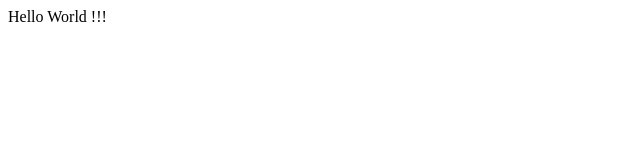
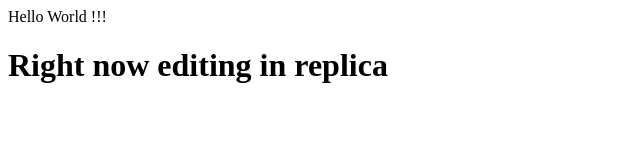
Before and after one commit to shivamsom2/my-project, a plain HTML site: page index.html in a window 1280 px wide. Shown: the whole page, without its empty margins (0-640 px from the left). Drawn offline with Linux system fonts and the light colour scheme.

Commit message:
replica changes

```diff
--- a/index.html
+++ b/index.html
@@ -1,4 +1,4 @@
 <html>
 	<body>Hello World !!!</body>
-
+	<h1>Right now editing in replica</h1>
 </html>
```
